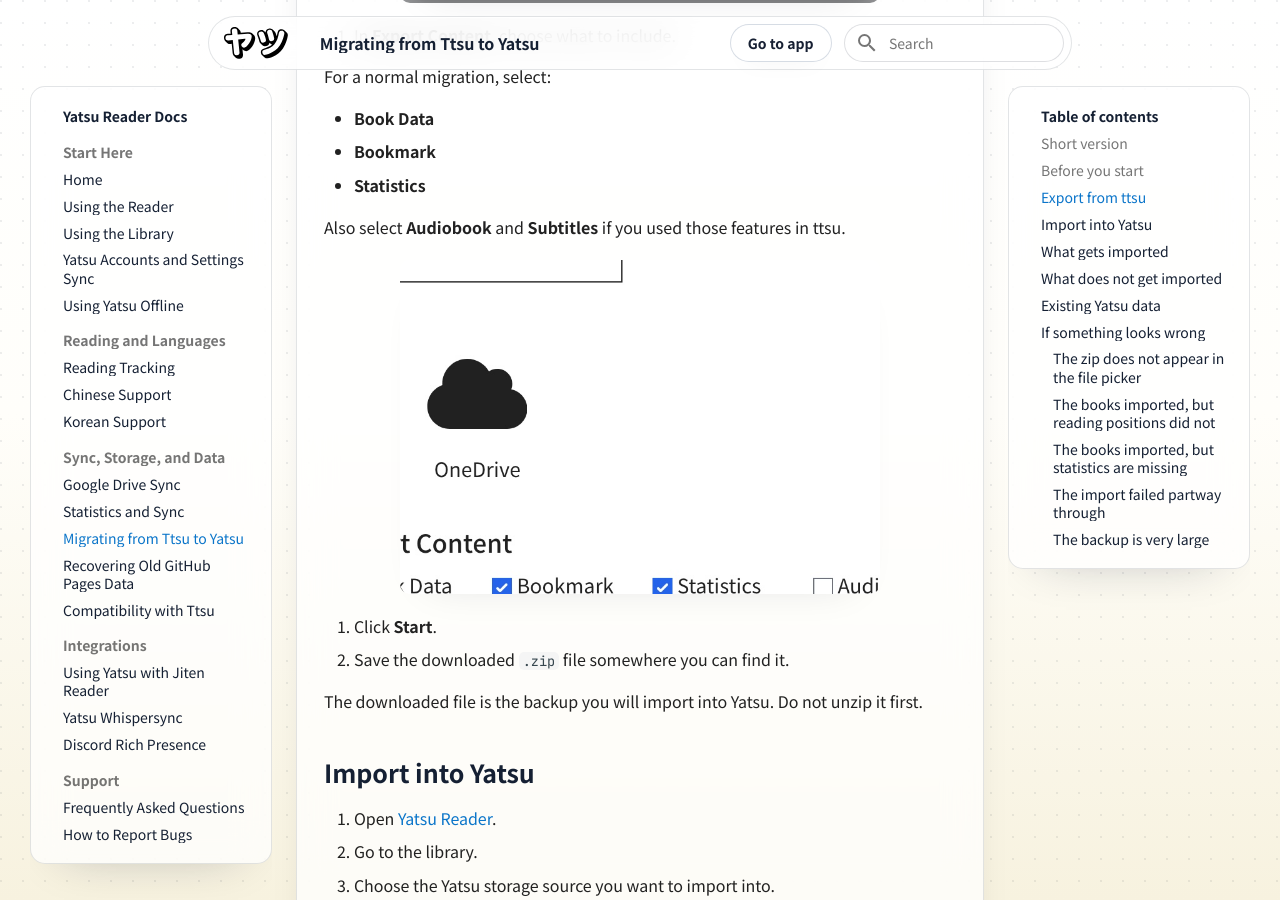
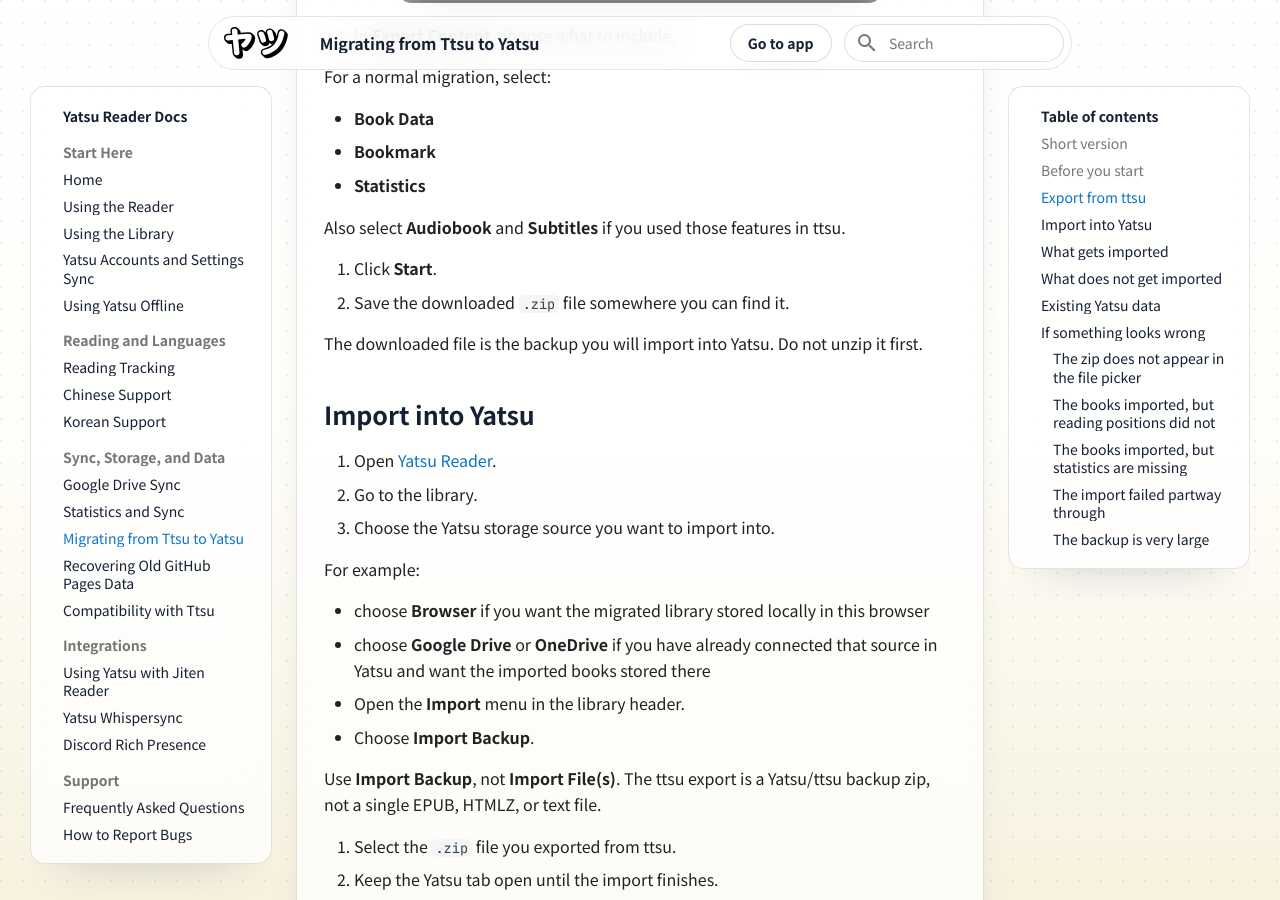
Before and after one commit to ytrms/yatsu-reader-docs, an MkDocs documentation site: the page built from docs/migrating-from-ttsu.md, in a window 1280 px wide and 900 px high, scrolled down 2433 px. Built offline with MkDocs 1.6.1 and Material for MkDocs 9.7.7, drawn with Linux system fonts in a browser that asks for light colours.

Commit message:
docs: remove ttsu export content image

```diff
--- a/docs/migrating-from-ttsu.md
+++ b/docs/migrating-from-ttsu.md
@@ -59,8 +59,6 @@
    - **Statistics**
 
    Also select **Audiobook** and **Subtitles** if you used those features in ttsu.
-
-   ![The ttsu export content checkboxes with Book Data, Bookmark, and Statistics selected.](assets/ttsu-export-content.jpg)
 
 6. Click **Start**.
 7. Save the downloaded `.zip` file somewhere you can find it.
```
Also changed, not shown: docs/assets/ttsu-export-content.jpg (deleted).
